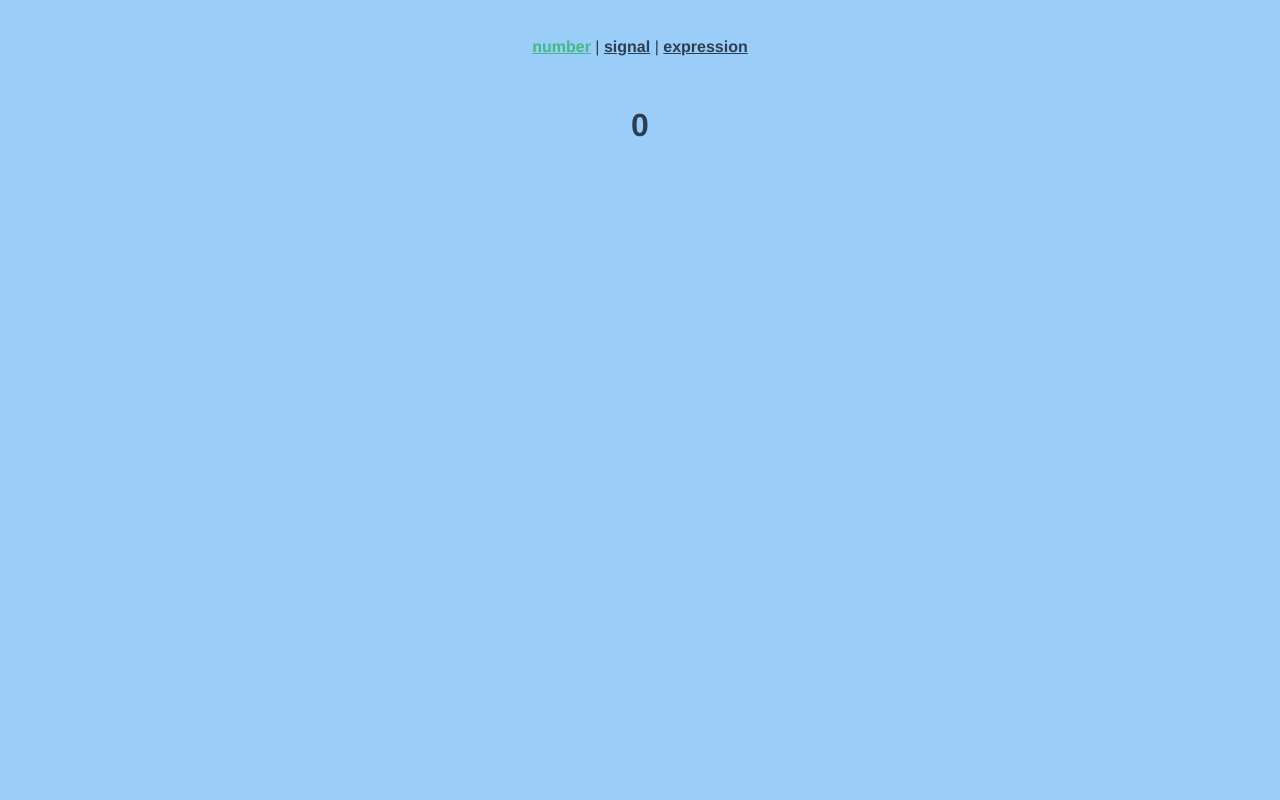
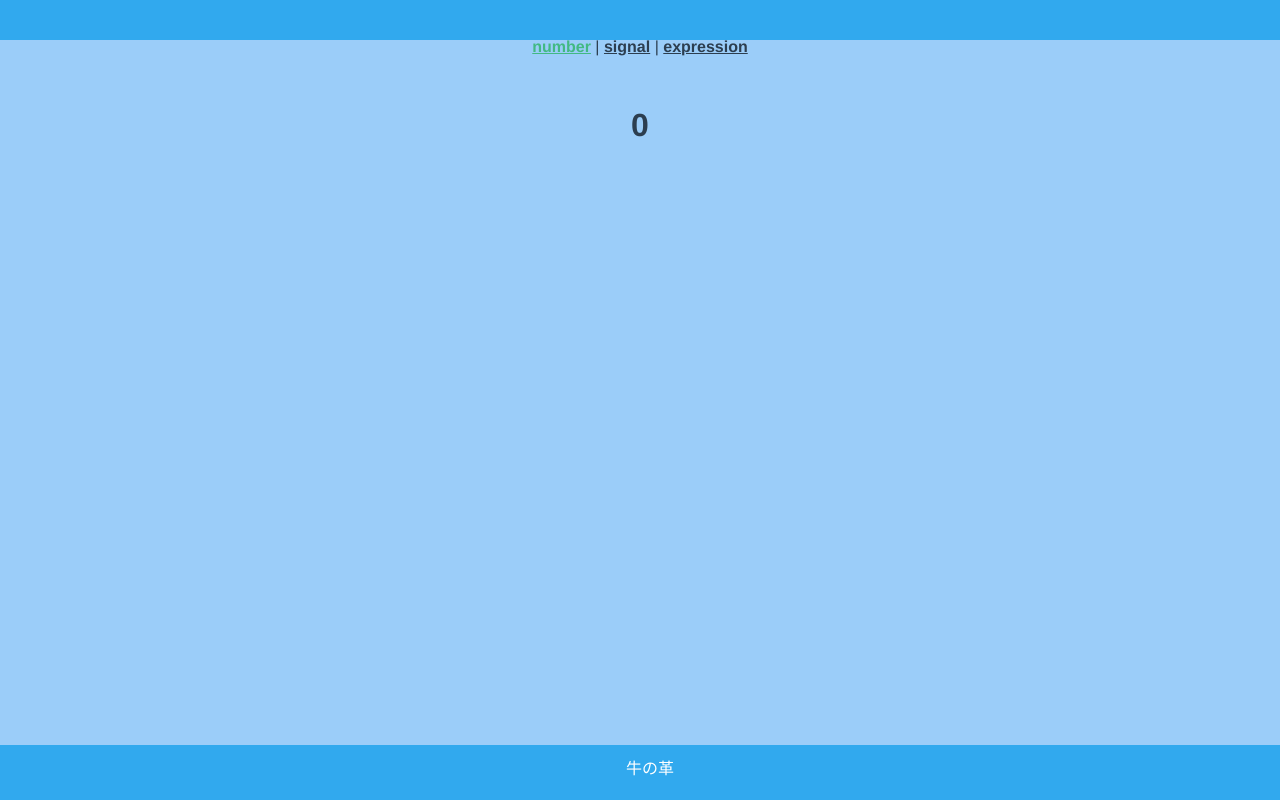
Before and after one commit to cow-leather/toilet_lazor, a Vue app in the folder frontend/: page / in a window 1280 px wide. Built offline with nearby package versions, Linux system fonts and the light colour scheme; no server answers.

Commit message:
bekku_commit

```diff
--- a/frontend/src/App.vue
+++ b/frontend/src/App.vue
@@ -1,10 +1,12 @@
 <template>
+  <BekkuHeader></BekkuHeader>
   <nav>
     <router-link to="/">number</router-link> |
     <router-link to="/signal">signal</router-link> |
     <router-link to="/expression">expression</router-link>
   </nav>
   <router-view />
+  <BekkuFooter></BekkuFooter>
 </template>
 
 <style>
@@ -29,3 +31,15 @@ nav a.router-link-exact-active {
   color: #42b983;
 }
 </style>
+
+<script>
+  import BekkuFooter  from "./components/BekkuFooter.vue"
+  import BekkuHeader from "./components/BekkuHeader.vue"
+
+  export default {
+    components: {
+      BekkuFooter,
+      BekkuHeader,
+    },
+  }
+</script>
--- /dev/null
+++ b/frontend/src/components/BekkuFooter.vue
@@ -0,0 +1,16 @@
+<template>
+  <div class="Footer">牛の革</div>
+</template>
+
+<style>
+.Footer {
+position: fixed; /* フッターを固定する */
+bottom: 0; /* 上部から配置の基準位置を決める */
+left: 0; /* 左から配置の基準位置を決める */
+width: 100%; /* フッターの横幅を指定する */
+height: 35px; /* フッターの高さを指定する */
+padding:10px; /* フッター内側の余白を指定する(上下左右) */
+background-color: #31a9ee; /* フッターの背景色を指定する */
+color: #FFFFFF; /* フッターのフォントの色を指定する */
+}
+</style>
--- /dev/null
+++ b/frontend/src/components/BekkuHeader.vue
@@ -0,0 +1,15 @@
+<template>
+  <div class="Header">{{title}}</div>
+</template>
+
+<style>
+.Header {
+position: fixed; /* ヘッダーを固定する */
+top: 0; /* 上部から配置の基準位置を決める */
+left: 0; /* 左から配置の基準位置を決める */
+width: 100%; /* ヘッダーの横幅を指定する */
+height: 40px; /* ヘッダーの高さを指定する */
+background-color: #31a9ee; /* ヘッダーの背景色を指定する */
+color: #000000; /* ヘッダーのフォントの色を指定する */
+}
+</style>
```
